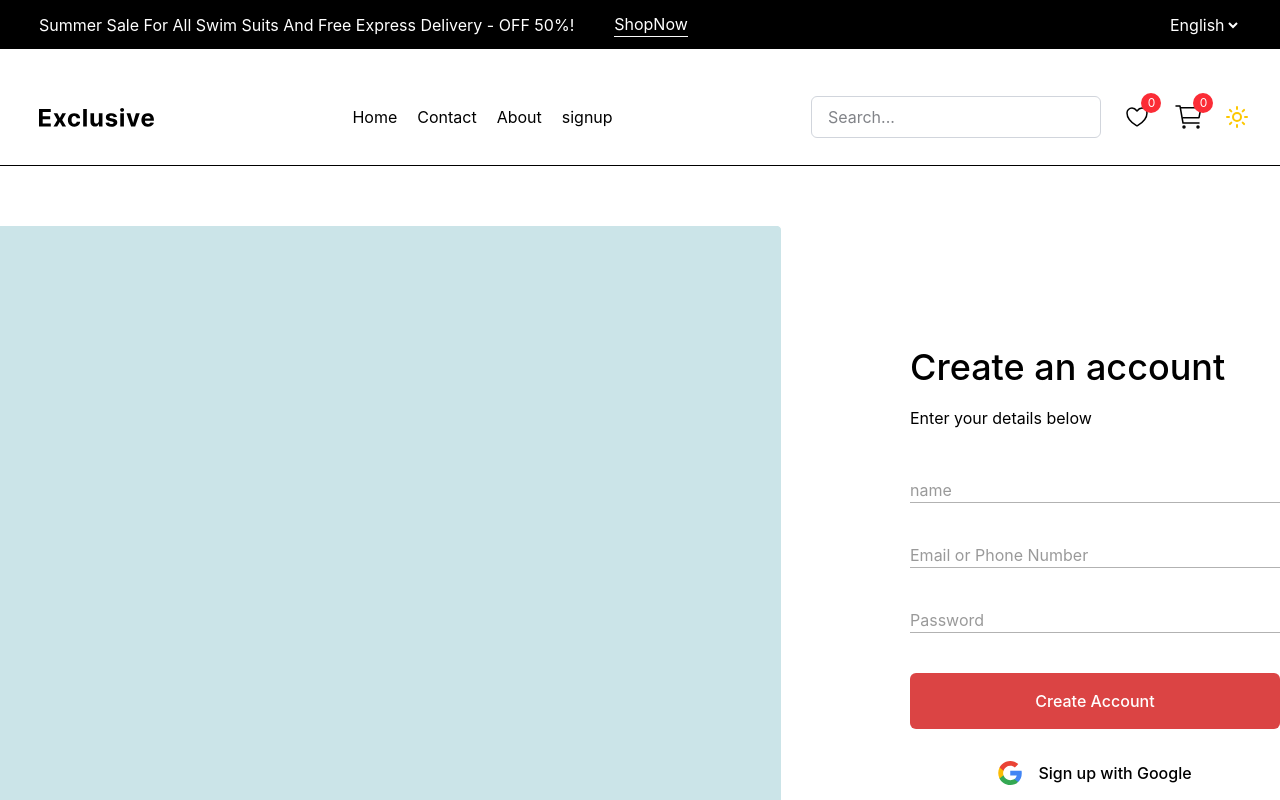
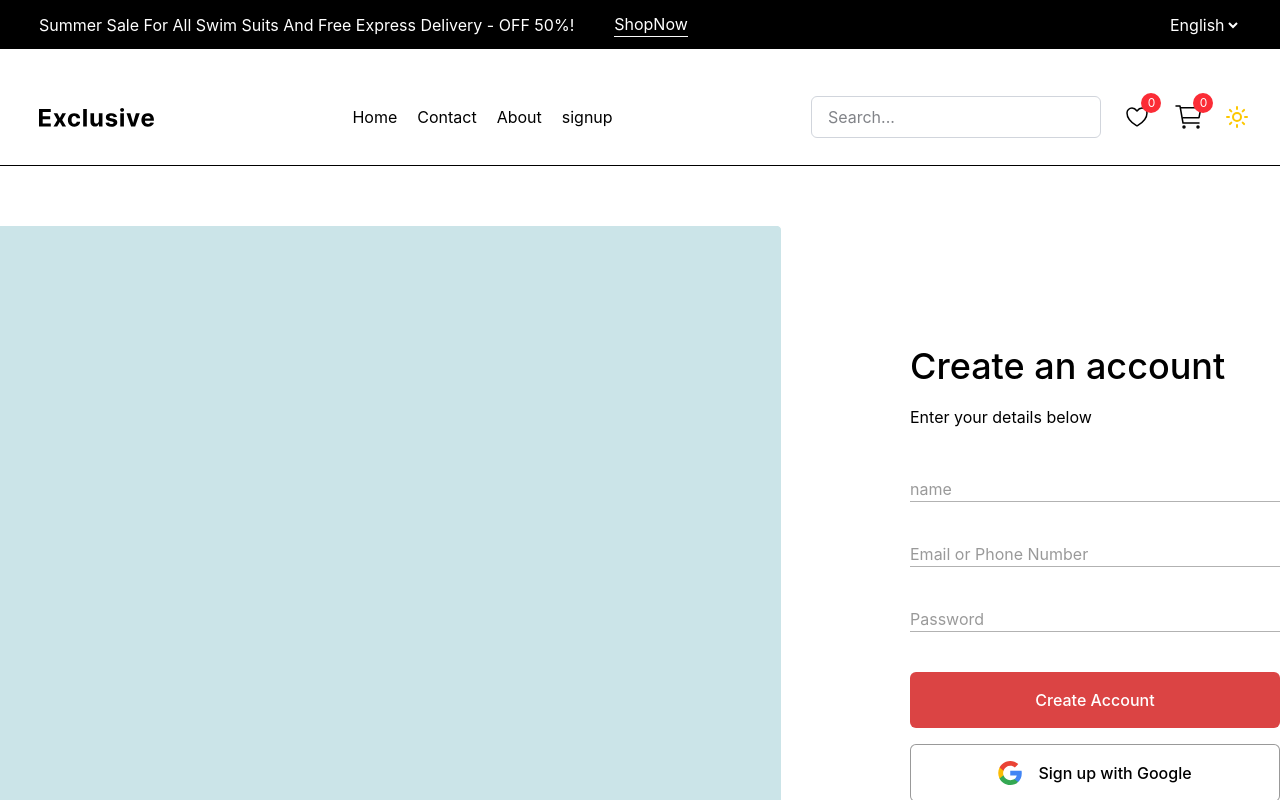
Before and after one commit to Jamil-coder360/E-commerce, a React (Vite) app: page /signup in a window 1280 px wide. Shown: the top 800 px of the page. Built offline with nearby package versions, Linux system fonts and the light colour scheme; no server answers.

Commit message:
color fix

```diff
--- a/src/components/Button.jsx
+++ b/src/components/Button.jsx
@@ -8,7 +8,7 @@ const Button = ({Tagname="button",  children, onClick, variant = "red",className
   const variantClasses = {
     red: "bg-[#DB4444] text-white hover:bg-[#DB4444] hover:bg-opacity-80",
     black: "bg-[#000000] text-white hover:bg-[#000000] hover:bg-opacity-80",
-    white:"bg-white text-black "
+    white:"bg-white text-black  border border-[#000000]/40 rounded"
   };
 
 // button body
```
